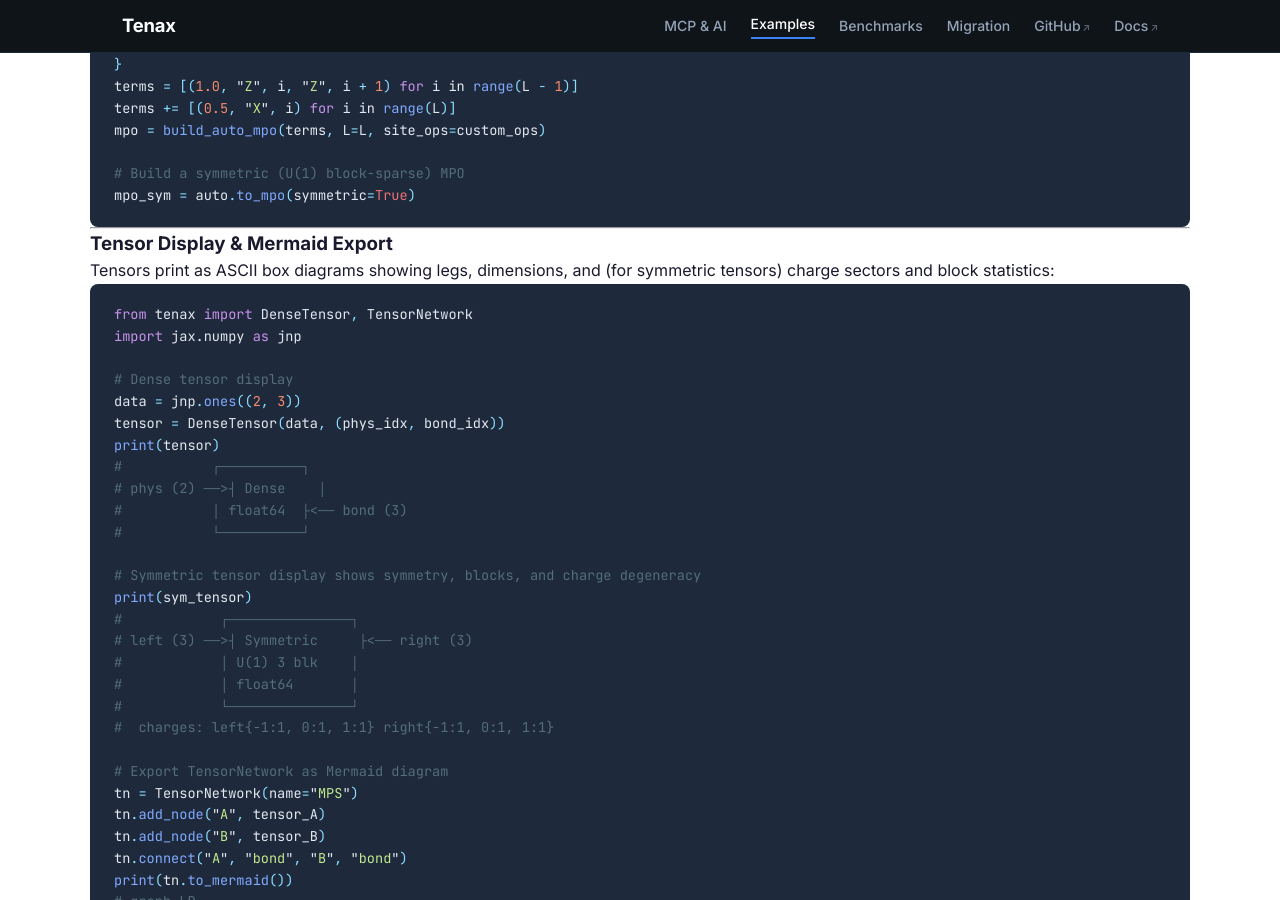
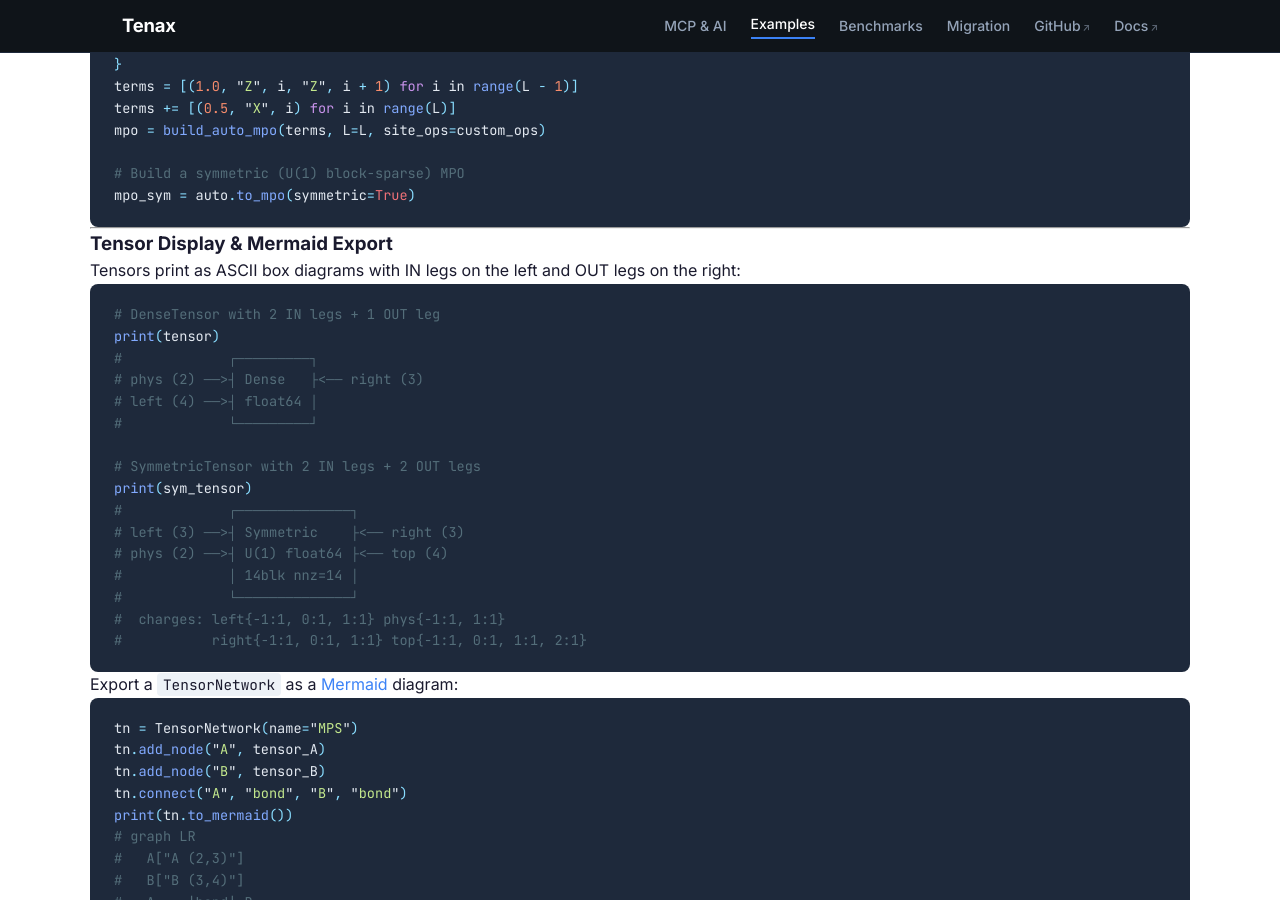
Before and after one commit to tenax-lab/tenax-lab.github.io, a Jekyll site: the page built from examples.md, in a window 1280 px wide and 900 px high, scrolled down 6108 px. Built offline with Jekyll 4.4.1, drawn with Linux system fonts in a browser that asks for light colours.

Commit message:
Fix tensor display examples with real output and more legs
Use actual multi-leg tensor output instead of hand-written examples.

Co-Authored-By: Claude Opus 4.6 <noreply@anthropic.com>

````diff
--- a/examples.md
+++ b/examples.md
@@ -345,31 +345,30 @@ mpo_sym = auto.to_mpo(symmetric=True)
 
 ### Tensor Display & Mermaid Export
 
-Tensors print as ASCII box diagrams showing legs, dimensions, and (for symmetric tensors) charge sectors and block statistics:
+Tensors print as ASCII box diagrams with IN legs on the left and OUT legs on the right:
 
 ```python
-from tenax import DenseTensor, TensorNetwork
-import jax.numpy as jnp
+# DenseTensor with 2 IN legs + 1 OUT leg
+print(tensor)
+#             ┌─────────┐
+# phys (2) ──>┤ Dense   ├<── right (3)
+# left (4) ──>┤ float64 │
+#             └─────────┘
 
-# Dense tensor display
-data = jnp.ones((2, 3))
-tensor = DenseTensor(data, (phys_idx, bond_idx))
-print(tensor)
-#           ┌──────────┐
-# phys (2) ──>┤ Dense    │
-#           │ float64  ├<── bond (3)
-#           └──────────┘
+# SymmetricTensor with 2 IN legs + 2 OUT legs
+print(sym_tensor)
+#             ┌──────────────┐
+# left (3) ──>┤ Symmetric    ├<── right (3)
+# phys (2) ──>┤ U(1) float64 ├<── top (4)
+#             │ 14blk nnz=14 │
+#             └──────────────┘
+#  charges: left{-1:1, 0:1, 1:1} phys{-1:1, 1:1}
+#           right{-1:1, 0:1, 1:1} top{-1:1, 0:1, 1:1, 2:1}
+```
 
-# Symmetric tensor display shows symmetry, blocks, and charge degeneracy
-print(sym_tensor)
-#            ┌───────────────┐
-# left (3) ──>┤ Symmetric     ├<── right (3)
-#            │ U(1) 3 blk    │
-#            │ float64       │
-#            └───────────────┘
-#  charges: left{-1:1, 0:1, 1:1} right{-1:1, 0:1, 1:1}
+Export a `TensorNetwork` as a [Mermaid](https://mermaid.js.org/) diagram:
 
-# Export TensorNetwork as Mermaid diagram
+```python
 tn = TensorNetwork(name="MPS")
 tn.add_node("A", tensor_A)
 tn.add_node("B", tensor_B)
````
